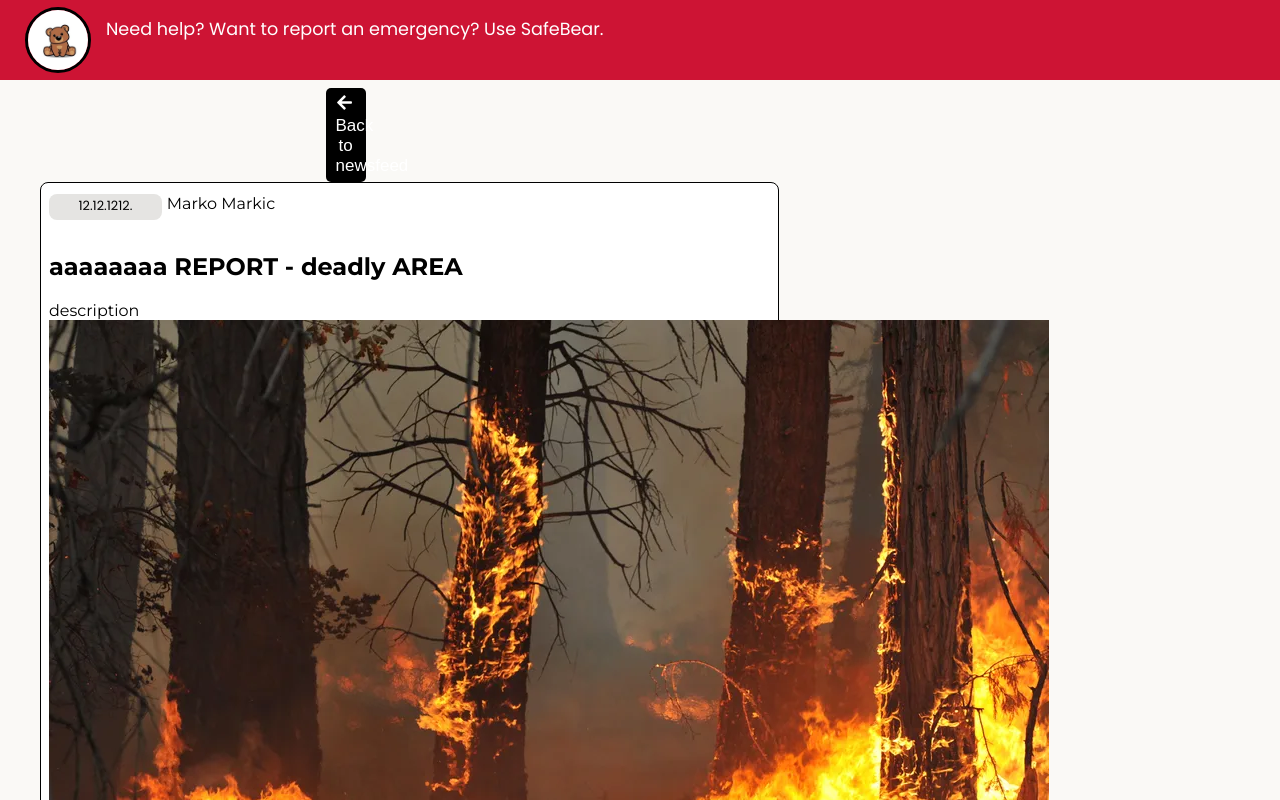
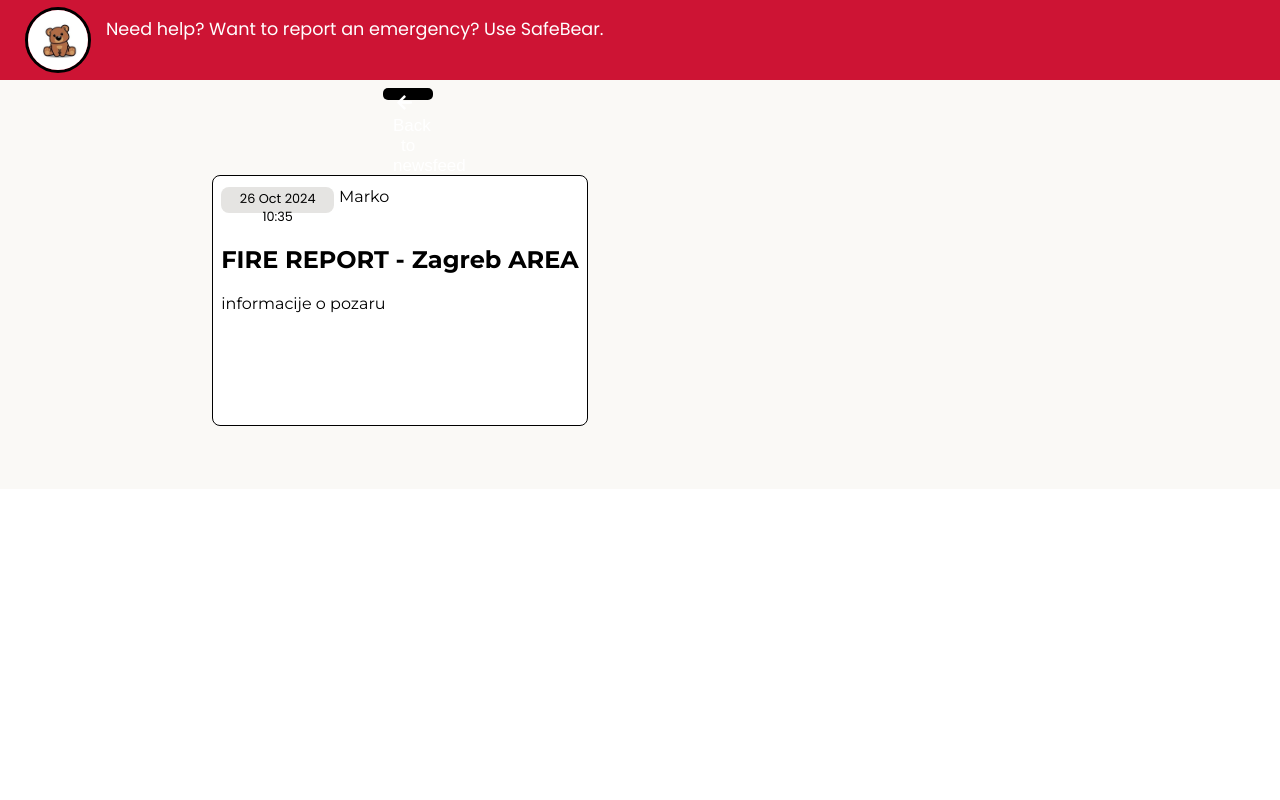
Before and after one commit to IvanPastorcic/LeteciMedvjedici, a React (Create React App) app in the folder IzvorniKod/: page /reportopen in a window 1280 px wide. Shown: the top 800 px of the page. Built offline with nearby package versions, Linux system fonts and the light colour scheme; no server answers.

Commit message:
Report added variables

```diff
--- a/IzvorniKod/src/components/BackButton/BackButton.css
+++ b/IzvorniKod/src/components/BackButton/BackButton.css
@@ -3,5 +3,7 @@
   color: white;
   border-radius: 5px;
   border: 2px;
+  height: 10px;
+  width: 50px;
 
 }
--- a/IzvorniKod/src/pages/ReportOpen/ReportOpen.css
+++ b/IzvorniKod/src/pages/ReportOpen/ReportOpen.css
@@ -79,3 +79,8 @@ body {
   font-family: Poppins;
   margin: 10px;
 }
+
+.BackReportOpen{
+  display: flex;
+  flex-direction: row;
+}
--- a/IzvorniKod/src/pages/ReportOpen/ReportOpen.js
+++ b/IzvorniKod/src/pages/ReportOpen/ReportOpen.js
@@ -22,9 +22,8 @@ const ReportOpen = () => {
 //dummy data samo za prikaz
 
     const [reports, setReports] = useState([
-        {id: 1, date : "26 Oct 2024 10:35", organisationName: "THE RED CROSS", aidInfo: "informacije o sklonistima"},
-        {id: 2, date : "27 Oct 2024 11:00", organisationName: "ORGANISATION2", aidInfo: "informacije o HRANI"},
-        {id: 3, date : "28 Oct 2024 15:58", organisationName: "ORGANISATION3", aidInfo: "informacije o VODI"}
+        {id: 1, date : "26 Oct 2024 10:35", username: "Marko", disasterType:"FIRE", area:"Zagreb", information: "informacije o pozaru"},
+
     ])
 
     const [aids, setAids] = useState([
@@ -82,18 +81,23 @@ const ReportOpen = () => {
                             </div>
                             <div className="Report">
 
-                                <div className="ReportDateName">
-                                    <text className="aid-date">12.12.1212.</text>
-                                    <text className="username">Marko Markic</text>
+                                {reports.map((report) => (
+
+                                    <div classname="ReportPreview" key ={report.id}>
+                                         <div className="ReportDateName">
+                                    <text className="aid-date">{report.date}</text>
+                                    <text className="username">{report.username}</text>
                                 </div>
 
-                                <h2>aaaaaaaa REPORT -  deadly AREA</h2>
-                                <text>description</text>
+                                <h2>{report.disasterType} REPORT -  {report.area} AREA</h2>
+                                <text>{report.information}</text>
                                 <div classname="ReportImages">
-                                    <img classname="report-image" src="/images/Pozar1.webp" alt="pozar1" />
-                                    <img classname="report-image" src="/images/pozar2.jpg" alt="pozar2" />
-                                    <img classname="report-image" src="/images/pozar2.jpg" alt="pozar2" />
-                                </div>
+                                    </div>
+                                        </div>
+
+
+
+                                ))}
 
 
                             </div>
```
